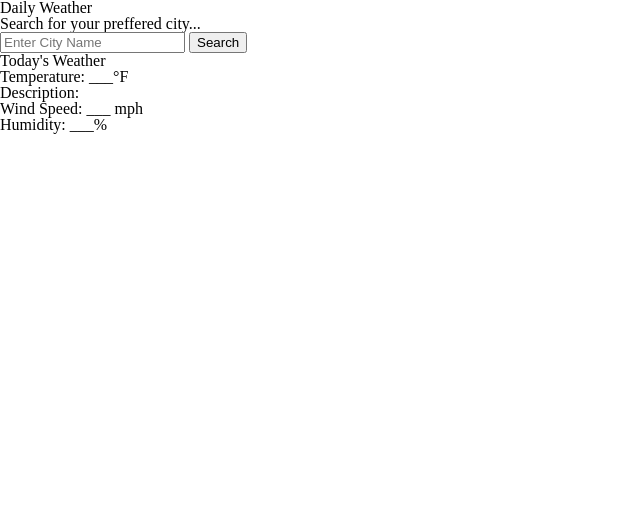
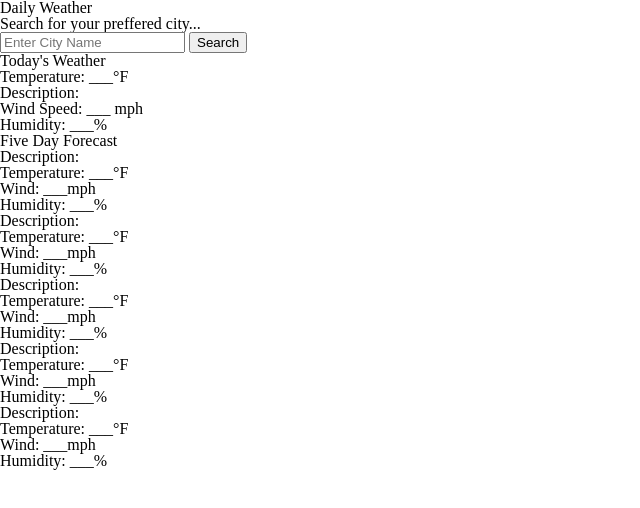
Before and after one commit to brittanykreyes/collabRepo, a plain HTML site: page index.html in a window 1280 px wide. Shown: the whole page, without its empty margins (0-640 px from the left). Drawn offline with Linux system fonts and the light colour scheme.

Commit message:
created the 5 days forecast cards

```diff
--- a/index.html
+++ b/index.html
@@ -27,7 +27,41 @@
                     <h6>Humidity: ___%</h6>
                 </div>
             </div>
-            <div class="days-forecast"
+            <div class="days-forecast">
+                <h2> Five Day Forecast</h2>
+                <ul class="weather-cards">
+                    <li class="card">
+                        <h3>Description: </h3>
+                        <h6>Temperature: ___°F</h6>
+                        <h6>Wind: ___mph</h6>
+                        <h6>Humidity: ___%</h6>
+                    </li>
+                    <li class="card">
+                        <h3>Description: </h3>
+                        <h6>Temperature: ___°F</h6>
+                        <h6>Wind: ___mph</h6>
+                        <h6>Humidity: ___%</h6>
+                    </li>
+                    <li class="card">
+                        <h3>Description: </h3>
+                        <h6>Temperature: ___°F</h6>
+                        <h6>Wind: ___mph</h6>
+                        <h6>Humidity: ___%</h6>
+                    </li>
+                    <li class="card">
+                        <h3>Description: </h3>
+                        <h6>Temperature: ___°F</h6>
+                        <h6>Wind: ___mph</h6>
+                        <h6>Humidity: ___%</h6>
+                    </li>
+                    <li class="card">
+                        <h3>Description: </h3>
+                        <h6>Temperature: ___°F</h6>
+                        <h6>Wind: ___mph</h6>
+                        <h6>Humidity: ___%</h6>
+                    </li>
+                </ul>
+            </div>
           </div>
     </div>
 
```
